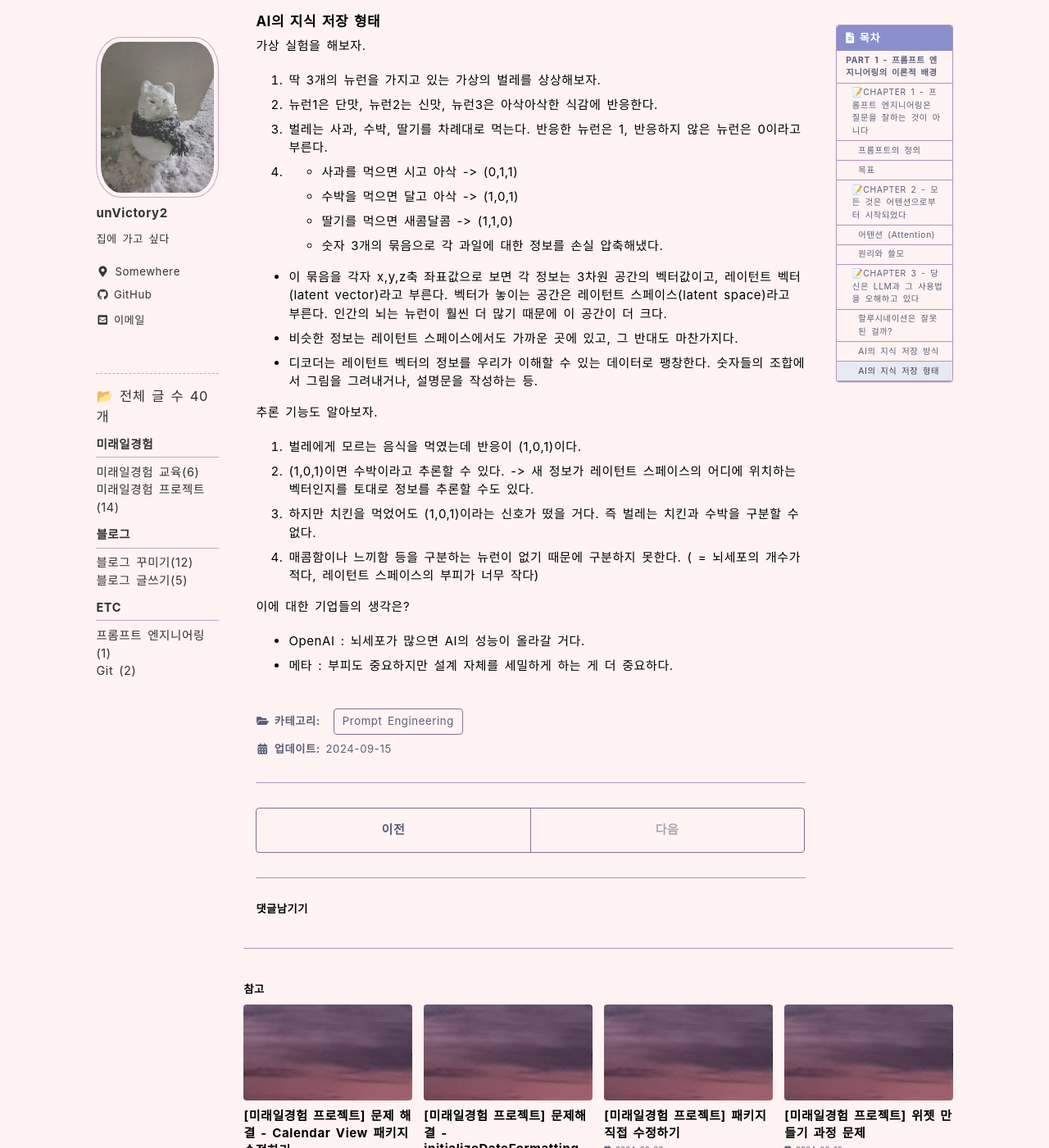
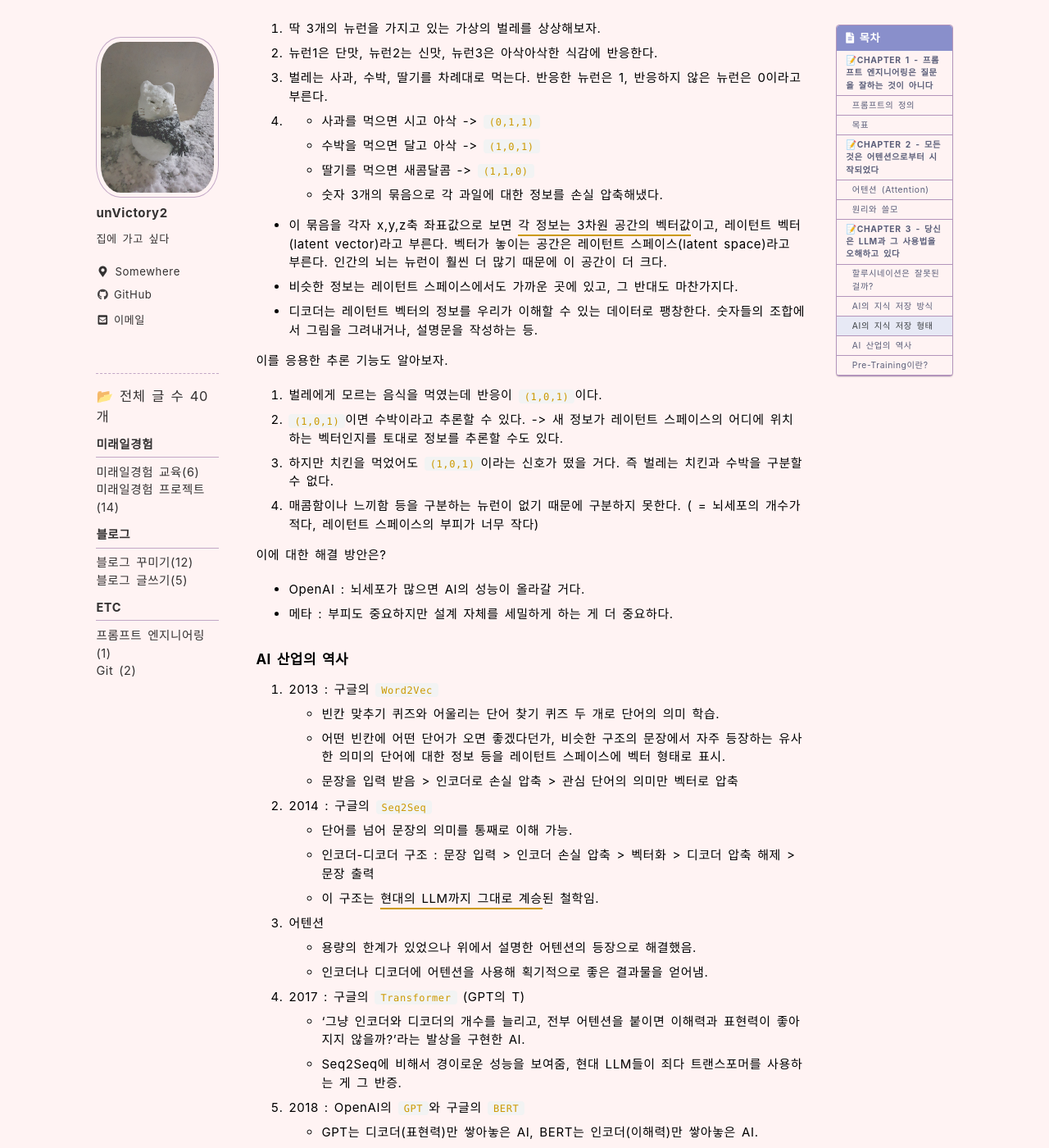
Before and after one commit to unvictory2/unVictory2.github.io, a Jekyll site: the page built from _posts/프롬프트 엔지니어링/2024-09-15-part1.md, in a window 1280 px wide and 1400 px high, scrolled down 2034 px. Shown: the whole window at 82% size. Built offline with Jekyll 4.4.1, drawn with Linux system fonts in a browser that asks for light colours; cached includes are drawn as plain includes; some web fonts are replaced; comment, search, counter and statistics services are not loaded; some of the changed text lies outside the part shown.

Commit message:
updated post

```diff
--- a/_posts/프롬프트 엔지니어링/2024-09-15-part1.md
+++ b/_posts/프롬프트 엔지니어링/2024-09-15-part1.md
@@ -12,10 +12,6 @@
 date : 2024-09-15
 last modified : 2024-09-16
 ---
-
-# PART 1 - 프롬프트 엔지니어링의 이론적 배경 #
-
-<br>
 
 ## 📝CHAPTER 1 - 프롬프트 엔지니어링은 질문을 잘하는 것이 아니다 ##
 
@@ -70,22 +66,57 @@
 1. 딱 3개의 뉴런을 가지고 있는 가상의 벌레를 상상해보자.
 2. 뉴런1은 단맛, 뉴런2는 신맛, 뉴런3은 아삭아삭한 식감에 반응한다.
 3. 벌레는 사과, 수박, 딸기를 차례대로 먹는다. 반응한 뉴런은 1, 반응하지 않은 뉴런은 0이라고 부른다.
-4. - 사과를 먹으면 시고 아삭 -> (0,1,1)
-   - 수박을 먹으면 달고 아삭 -> (1,0,1)
-   - 딸기를 먹으면 새콤달콤 -> (1,1,0)
+4. - 사과를 먹으면 시고 아삭 -> `(0,1,1)`
+   - 수박을 먹으면 달고 아삭 -> `(1,0,1)`
+   - 딸기를 먹으면 새콤달콤 -> `(1,1,0)`
    - 숫자 3개의 묶음으로 각 과일에 대한 정보를 손실 압축해냈다.
 
-- 이 묶음을 각자 x,y,z축 좌표값으로 보면 각 정보는 3차원 공간의 벡터값이고, 레이턴트 벡터(latent vector)라고 부른다. 벡터가 놓이는 공간은 레이턴트 스페이스(latent space)라고 부른다. 인간의 뇌는 뉴런이 훨씬 더 많기 때문에 이 공간이 더 크다.
+- 이 묶음을 각자 x,y,z축 좌표값으로 보면 <u>각 정보는 3차원 공간의 벡터값</u>이고, 레이턴트 벡터(latent vector)라고 부른다. 벡터가 놓이는 공간은 레이턴트 스페이스(latent space)라고 부른다. 인간의 뇌는 뉴런이 훨씬 더 많기 때문에 이 공간이 더 크다.
 - 비슷한 정보는 레이턴트 스페이스에서도 가까운 곳에 있고, 그 반대도 마찬가지다.
 - 디코더는 레이턴트 벡터의 정보를 우리가 이해할 수 있는 데이터로 팽창한다. 숫자들의 조합에서 그림을 그려내거나, 설명문을 작성하는 등.
 
-추론 기능도 알아보자.
+이를 응용한 추론 기능도 알아보자.
 
-1. 벌레에게 모르는 음식을 먹였는데 반응이 (1,0,1)이다.
-2. (1,0,1)이면 수박이라고 추론할 수 있다. -> 새 정보가 레이턴트 스페이스의 어디에 위치하는 벡터인지를 토대로 정보를 추론할 수도 있다.
-3. 하지만 치킨을 먹었어도 (1,0,1)이라는 신호가 떴을 거다. 즉 벌레는 치킨과 수박을 구분할 수 없다.
+1. 벌레에게 모르는 음식을 먹였는데 반응이 `(1,0,1)`이다.
+2. `(1,0,1)`이면 수박이라고 추론할 수 있다. -> 새 정보가 레이턴트 스페이스의 어디에 위치하는 벡터인지를 토대로 정보를 추론할 수도 있다.
+3. 하지만 치킨을 먹었어도 `(1,0,1)`이라는 신호가 떴을 거다. 즉 벌레는 치킨과 수박을 구분할 수 없다.
 4. 매콤함이나 느끼함 등을 구분하는 뉴런이 없기 때문에 구분하지 못한다. ( = 뇌세포의 개수가 적다, 레이턴트 스페이스의 부피가 너무 작다)
 
-이에 대한 기업들의 생각은?
+이에 대한 해결 방안은?
 - OpenAI : 뇌세포가 많으면 AI의 성능이 올라갈 거다.
 - 메타 : 부피도 중요하지만 설계 자체를 세밀하게 하는 게 더 중요하다.
+
+### AI 산업의 역사
+1. 2013 : 구글의 `Word2Vec`
+   - 빈칸 맞추기 퀴즈와 어울리는 단어 찾기 퀴즈 두 개로 단어의 의미 학습.
+   - 어떤 빈칸에 어떤 단어가 오면 좋겠다던가, 비슷한 구조의 문장에서 자주 등장하는 유사한 의미의 단어에 대한 정보 등을 레이턴트 스페이스에 벡터 형태로 표시.
+   - 문장을 입력 받음 > 인코더로 손실 압축 > 관심 단어의 의미만 벡터로 압축
+
+2. 2014 : 구글의 `Seq2Seq`
+   - 단어를 넘어 문장의 의미를 통째로 이해 가능.
+   - 인코더-디코더 구조 : 문장 입력 > 인코더 손실 압축 > 벡터화 > 디코더 압축 해제 > 문장 출력
+   - 이 구조는 <u>현대의 LLM까지 그대로 계승</u>된 철학임.
+
+3. 어텐션
+   - 용량의 한계가 있었으나 위에서 설명한 어텐션의 등장으로 해결했음.
+   - 인코더나 디코더에 어텐션을 사용해 획기적으로 좋은 결과물을 얻어냄.
+
+4. 2017 : 구글의 `Transformer` (GPT의 T)
+   - '그냥 인코더와 디코더의 개수를 늘리고, 전부 어텐션을 붙이면 이해력과 표현력이 좋아지지 않을까?'라는 발상을 구현한 AI.
+   - Seq2Seq에 비해서 경이로운 성능을 보여줌, 현대 LLM들이 죄다 트랜스포머를 사용하는 게 그 반증.
+
+5. 2018 : OpenAI의 `GPT`와 구글의 `BERT`
+   - GPT는 디코더(표현력)만 쌓아놓은 AI, BERT는 인코더(이해력)만 쌓아놓은 AI.
+   - BERT의 성능이 압도적이었음.
+
+6. 2020 : OpenAI의 `GPT-3`
+   - BERT의 논문에는 "AI의 부피를 두 배 키웠더니 성능은 5%밖에 증가하지 않더라"는 말이 있었기에, AI의 부피보다는 설계를 잘 하는 게 중요하다고 생각하는 게 합리적임.
+   - 그러나 OpenAI는 부피를 늘리면 성능이 증가하기는 한다는 걸 보고 BERT보다 583배 큰 GPT-3를 만듦.
+   - 성능은 고작 몇 퍼센트 차이지만, 이를 기반으로 만들어진 챗GPT의 파급력을 보면 효율은 별로여도 무시할만한 차이는 아닌듯하다.
+   - 이런 AI를 초거대 AI라고 부르며 LLM 역시 초거대 AI의 일종이다.
+
+### Pre-Training이란?
+- GPT는 `Generative Pre-trained Transformer`의 약자
+- `Generative`는 뭔가를 생성한다는 뜻이고, `Transformer`는 위에서 나온 구글의 AI
+- `Pre-trained`란 어떤 분야의 매우 깊은 경험을 가진 사람을 데려다가 비슷하지만 약간은 다른 임무에 투입하는 것. 책에선 소바 삶기와 스파게티 삶기가 예시로 나옴.
+- GPT나 웬만한 다른 LLM들은 언어와는 관련이 있지만 채팅과는 무관한 임무에서
```
